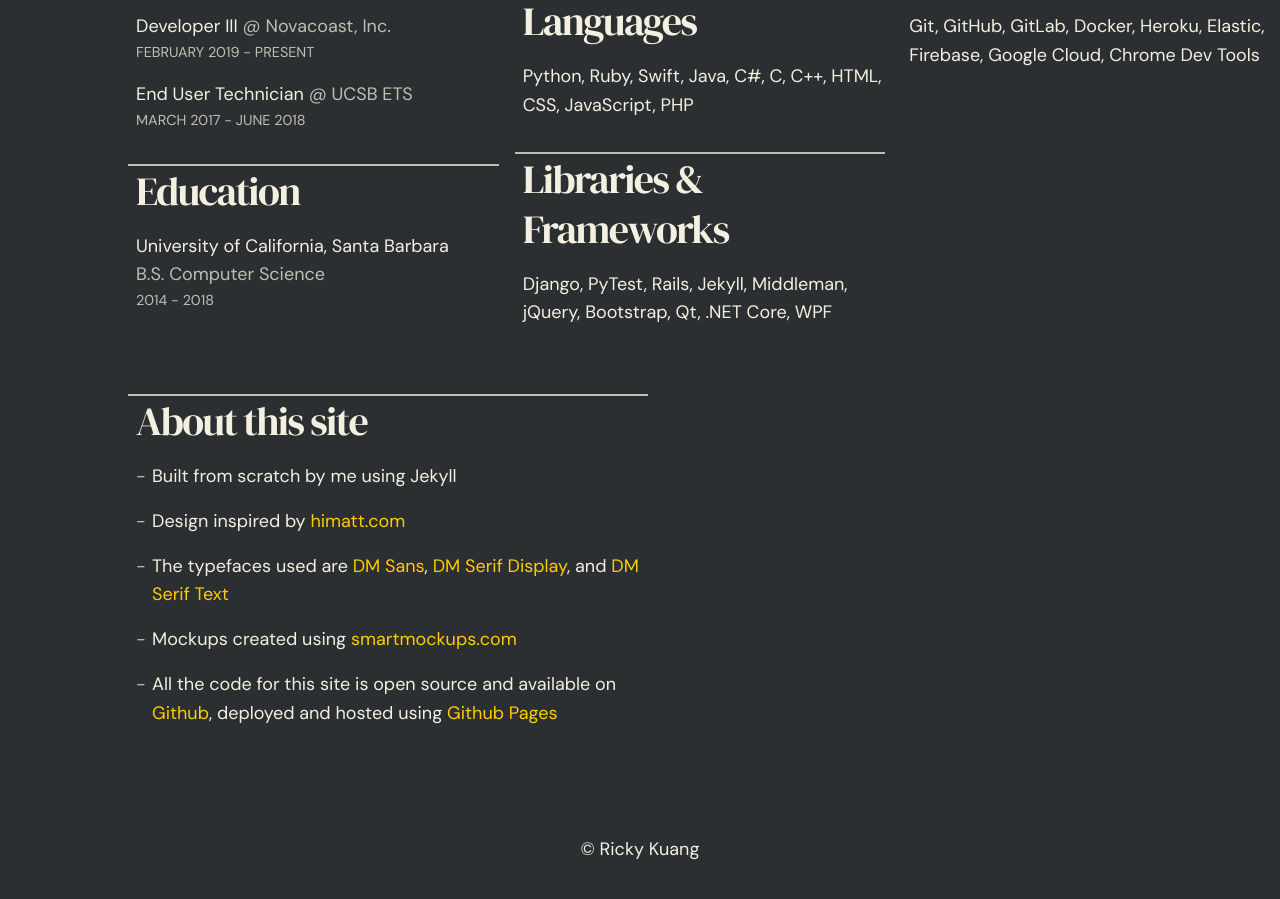
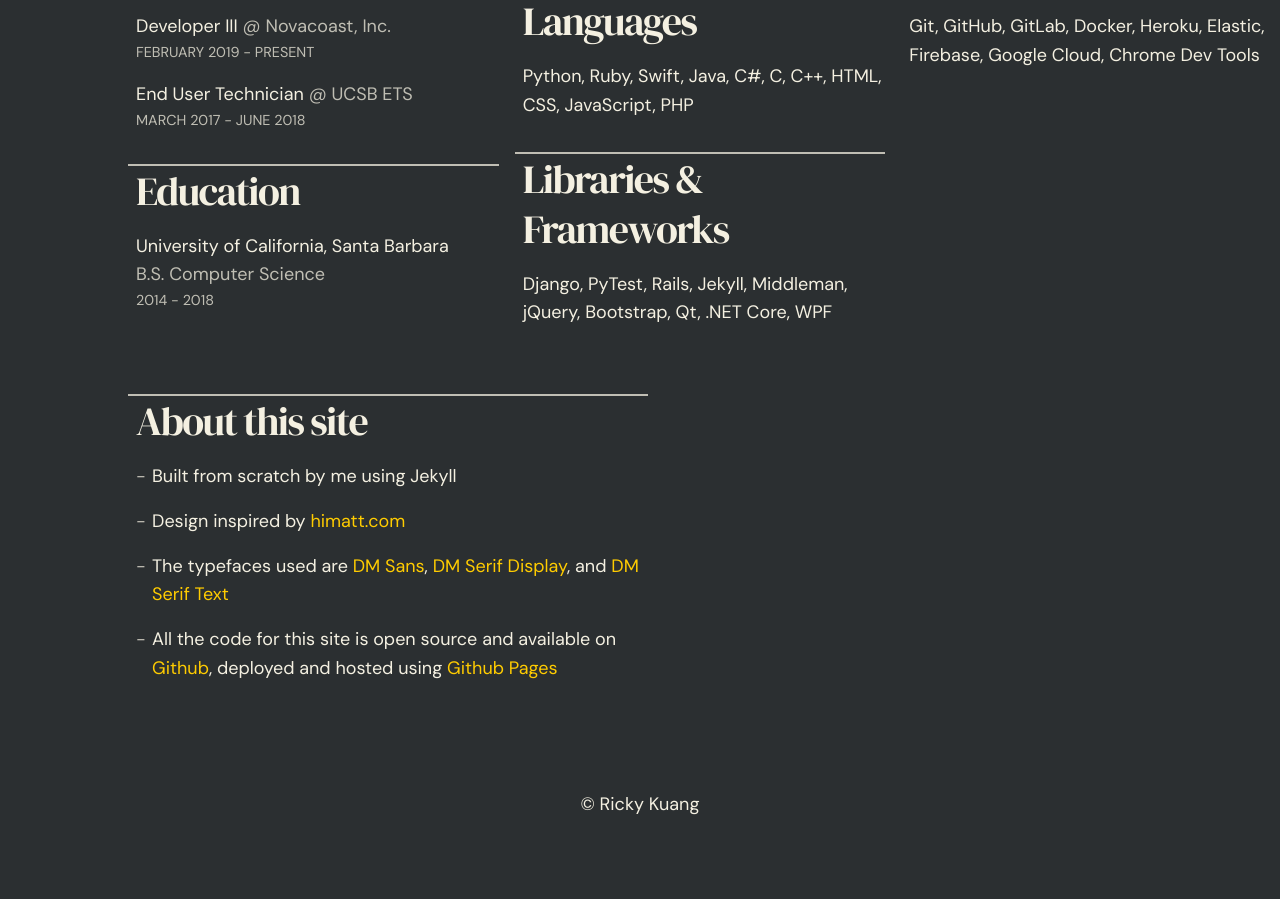
Before and after one commit to rkuang/rkuang.github.io, a Jekyll site: the page built from about.html, in a window 1280 px wide and 900 px high, scrolled down 685 px. Built offline with Jekyll 4.4.1, drawn with Linux system fonts in a browser that asks for light colours; some web fonts are replaced; after the commit the page ends 1540 px from its top, so only the background shows below that.

Commit message:
remove false about-site item

```diff
--- a/about.html
+++ b/about.html
@@ -40,7 +40,6 @@
       <li>Built from scratch by me using Jekyll</li>
       <li>Design inspired by <a href="https://himatt.com" target="_blank">himatt.com</a></li>
       <li>The typefaces used are <a href="https://fonts.google.com/specimen/DM+Sans" target="_blank">DM Sans</a>, <a href="https://fonts.google.com/specimen/DM+Serif+Display" target="_blank">DM Serif Display</a>, and <a href="https://fonts.google.com/specimen/DM+Serif+Text" target="_blank">DM Serif Text</a></li>
-      <li>Mockups created using <a href="https://smartmockups.com/" target="_blank">smartmockups.com</a></li>
       <li>All the code for this site is open source and available on <a href="https://github.com/rkuang/rkuang.github.io" target="_blank">Github</a>, deployed and hosted using <a href="https://pages.github.com/" target="_blank">Github Pages</a></li>
     </ul>
   </div>
```
